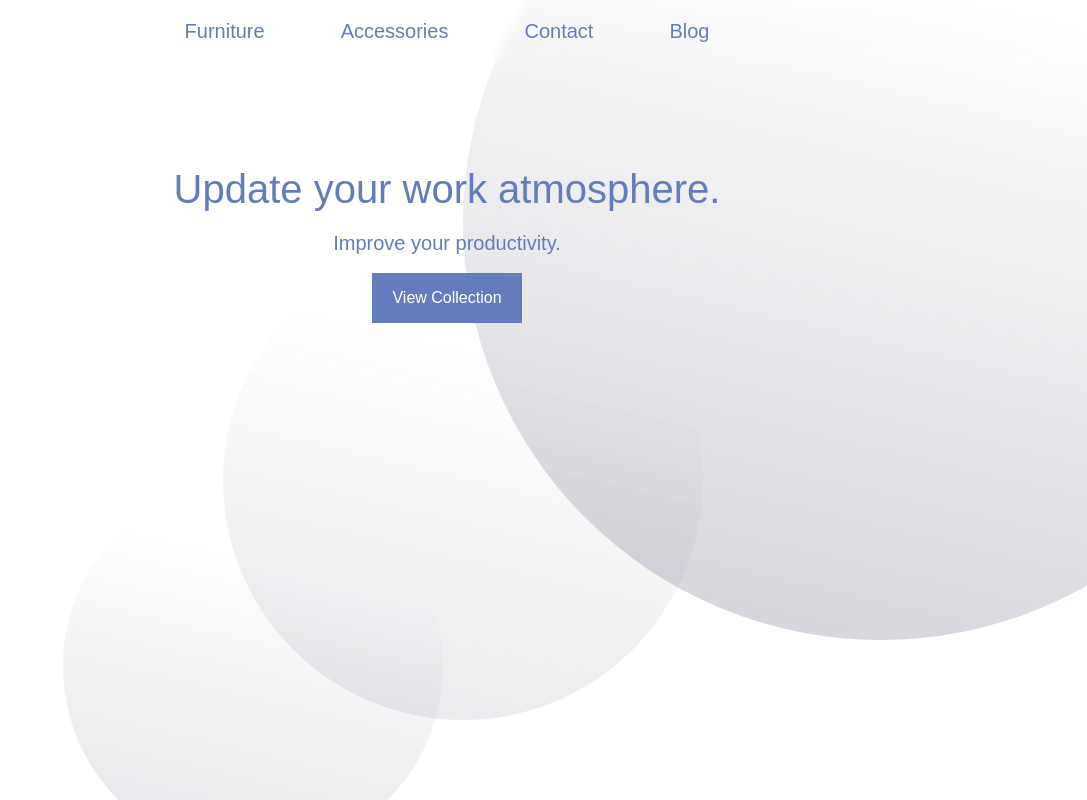
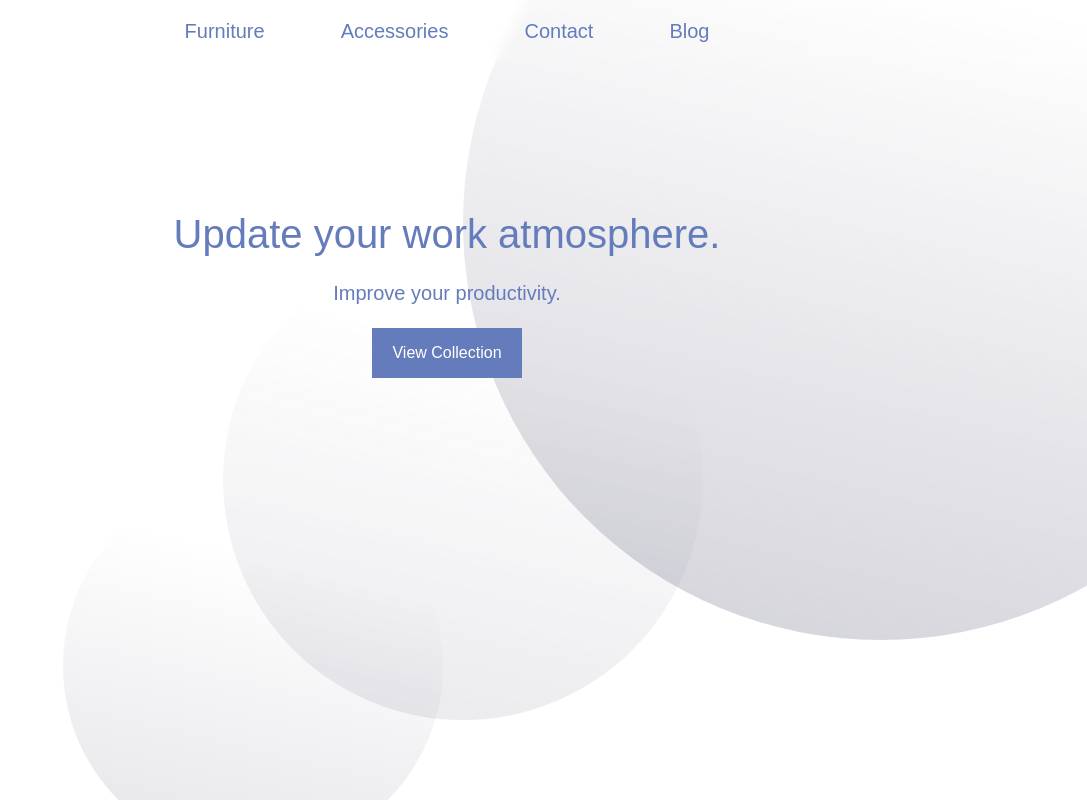
Before and after one commit to Barak-S/Tech-Lounge-v2, a React (Create React App) app: page / in a window 1280 px wide. Shown: the whole page, without its empty margins (193-1280 px from the left). Built offline with nearby package versions, Linux system fonts and the light colour scheme.

Commit message:
install gsap, and added animation delays to header1, header2, and button

```diff
--- a/package.json
+++ b/package.json
@@ -7,6 +7,7 @@
     "@testing-library/react": "^11.1.0",
     "@testing-library/user-event": "^12.1.10",
     "bootstrap": "^4.5.3",
+    "gsap": "^3.5.1",
     "react": "^17.0.1",
     "react-bootstrap": "^1.4.0",
     "react-dom": "^17.0.1",
--- a/src/App.css
+++ b/src/App.css
@@ -6,6 +6,11 @@
   color: rgb(100,124,187);
   text-align: center;
   font-family: 'Poppins', sans-serif;
+  /* font-family: 'Helvetica', sans-serif; */
+	/* background: rgb(26, 188, 156);
+	background: -moz-linear-gradient(-45deg, rgba(26, 188, 156, 1) 0%, rgba(142, 68, 173, 1) 100%);
+	background: -webkit-linear-gradient(-45deg, rgba(26, 188, 156, 1) 0%, rgba(142, 68, 173, 1) 100%);
+	background: linear-gradient(135deg, rgba(26, 188, 156, 1) 0%, rgba(142, 68, 173, 1) 100%); */
 
 }
 
@@ -44,6 +49,10 @@ button {
 	font-family: 'Poppins', sans-serif;
 }
 
+.firstHeader, .secondHeader{
+	opacity: 0;
+}
+
 a.nav-link {
   font-size: 20px;
   font-weight: 500;
@@ -61,6 +70,8 @@ a.nav-link {
 	border: none;
 	color: white;
 	margin: auto;
+	margin-top: 35px;
+	opacity: 0;
 }
 
 .cover {
--- a/src/App.js
+++ b/src/App.js
@@ -1,29 +1,83 @@
-import logo from './logo.svg';
+import React, { useEffect, useRef } from 'react'
 import './App.css';
 import 'bootstrap/dist/css/bootstrap.min.css';
 import NavBar from './NavBar'
-import { Col, Row, Card } from 'react-bootstrap';
+// import { Col, Row, Card } from 'react-bootstrap';
 import Beclipse from './images/big-eclipse.svg'
 import Meclipse from './images/mid-eclipse.svg'
 import Seclipse from './images/small-eclipse.svg'
 
+import { TweenMax, Power3 }  from 'gsap'
+
 function App() {
+
+  let heading = useRef(null)
+  let heading2 = useRef(null)
+  let buttonCollection = useRef(null)
+
+  useEffect(()=>{
+    console.log(heading, heading2)
+    TweenMax.to(
+      heading,
+      .8,
+      {
+        opacity: 1,
+        y: 10,
+        ease: Power3.easeOut
+      }
+    )
+    TweenMax.to(
+      heading2,
+      .8,
+      {
+        opacity: 1,
+        y: 15,
+        ease: Power3.easeOut,
+        delay: .8
+      }
+    )
+    TweenMax.to(
+      buttonCollection,
+      .8,
+      {
+        opacity: 1,
+        y: -15,
+        ease: Power3.easeOut,
+        delay: 1.6
+      }
+    )
+  }, [])
+
+  // console.log(heading)
   return (
     <div className="App">
       <NavBar/>
       <div className="container">
-            {/* <img style={{ width: "100%", position: "relative", objectFit: "cover"}} src={"https://images.unsplash.com/photo-1517059224940-d4af9eec41b7?ixlib=rb-1.2.1&ixid=eyJhcHBfaWQiOjEyMDd9&auto=format&fit=crop&w=2067&q=80"} alt="cannot display" /> */}
-            <div style={{position: "absolute", top: 165, left: 0, width: "100%" }}>
-              <h1>Update your work atmosphere.</h1>
-              <p style={{fontSize: 20, margin: 15}}>Improve your productivity.</p>
+            <div style={{position: "absolute", top: 200, left: 0, width: "100%" }}>
+              <h1
+                className="firstHeader"
+                ref={el => {heading = el}}
+              >Update your work atmosphere.
+              </h1>
+              <p
+                className="secondHeader"
+                ref={el => {heading2 = el}}
+                style={{fontSize: 20, margin: 15}}
+              >Improve your productivity.
+              </p>
               <div class="cta">
-                <button class="cta-add">View Collection</button>
+                <button
+                  ref={el => {buttonCollection = el}}
+                  class="cta-add"
+                >View Collection
+                </button>
               </div>
             </div>
       </div>
 			<img class="big-circle" src={Beclipse} alt="" />
 			<img class="medium-circle" src={Meclipse} alt="" />
 			<img class="small-circle" src={Seclipse} alt="" />
+
     </div>
   );
 }
```
Also changed, not shown: 1 other file (tests, documents, lock files or other folders).
